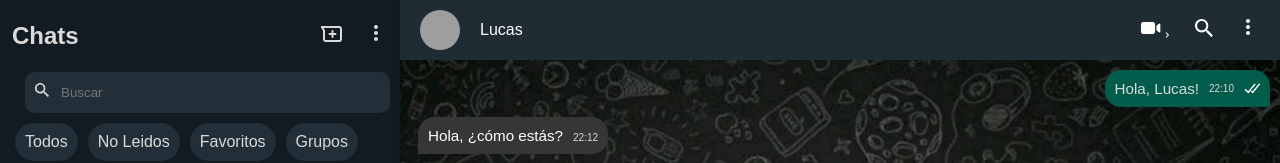
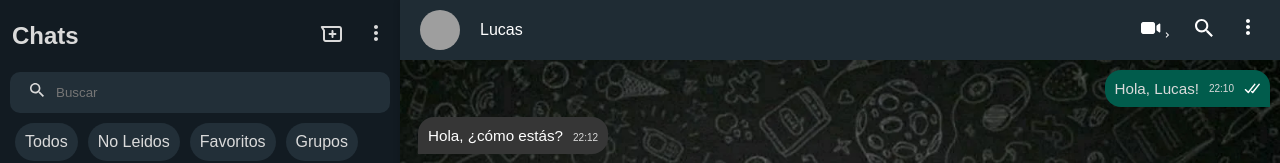
Before and after one commit to adriandev-bit/whatsappClone, a React (Vite) app: page / in a window 1280 px wide. Shown: the top 163 px of the page. Built offline with nearby package versions, Linux system fonts and the light colour scheme; grey boxes are pictures that could not be loaded.

Commit message:
modify details

```diff
--- a/src/App.css
+++ b/src/App.css
@@ -94,13 +94,12 @@
 
  .contact-search-input {
    width: 90%;
-   padding: 12px 12px 12px 35px;
+   padding: 12px 12px 12px 45px;
    background-color: var(--color-fondo-chat);
    color: var(--color-blanco);
    border: 1px solid transparent;
    border-radius: 10px;
    outline: none;
-   margin-left: 15px;
  }
 
 
@@ -113,7 +112,7 @@
  .contact-search-icon {
    position: absolute;
    top: 50%;
-   left: 20px;
+   left: 15px;
    transform: translateY(-50%);
    color: var(--color-blanco-medio);
    z-index: 1;
```
